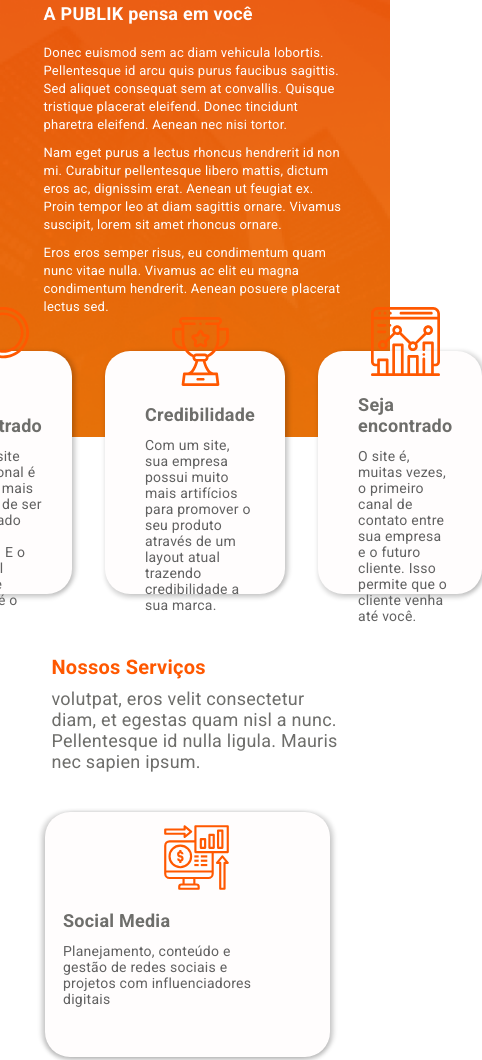
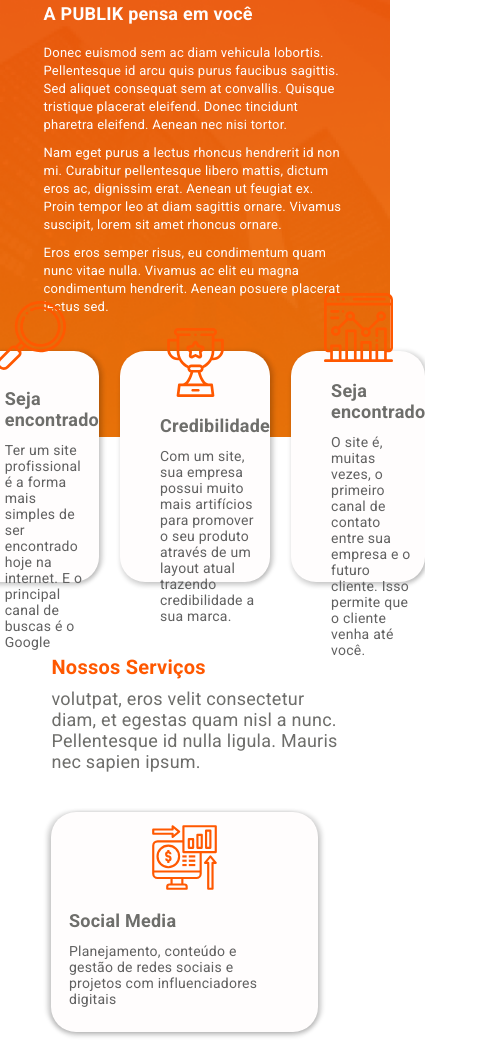
Before and after one commit to luizcdribeiro/publik, a website built with webpack: page index.html in a window 390 px wide. Shown: the part 289-1349 px from the top of the page, 482 px wide, since content can reach past the window. Built offline with nearby package versions, Linux system fonts and the light colour scheme.

Commit message:
ajustes mobile

```diff
--- a/assets/css/scss/components/_carrossel.scss
+++ b/assets/css/scss/components/_carrossel.scss
@@ -122,12 +122,12 @@
     margin-right: 67px;
     outline: none;
     @media screen and (max-width: 599px) {
-      padding: 14px 30px 29px 40px;
+      padding: 0;
       max-width: 100%;
-      width: 218px !important;
-      height: 200px !important;
+      width: 288px !important;
+      height: 231px !important;
       margin-bottom: 20px;
-      margin-right: 33px;
+      margin-right: 21px;
     }
 
     &:last-child {
@@ -152,6 +152,7 @@
 
       @media screen and (max-width: 599px) {
         margin: 0 auto;
+        margin-top: 18px;
       }
     }
 
@@ -165,6 +166,7 @@
       @media screen and (max-width: 599px) {
         font-size: 18px;
         line-height: 21px;
+        margin-left: 40px;
       }
 
     }
@@ -179,7 +181,8 @@
         font-size: 14px;
         line-height: 16px;
         height: 100%;
-
+        margin-left: 40px;
+        margin-right: 10px;
       }
     }
 
--- a/assets/css/scss/components/_depoimento.scss
+++ b/assets/css/scss/components/_depoimento.scss
@@ -91,15 +91,16 @@
         @media screen and ($max-sm) {
           font-size: 14px;
           line-height: 16px;
-          padding-bottom: 16px;
-          padding-left: 21px;
-          padding-right: 0;
+          margin-bottom: 16px;
+          margin-left: 21px;
+          margin-right: 0;
+          padding: 0;
         }
       }
 
       p {
         @media screen and ($max-sm) {
-          padding-bottom: 30px;
+          margin-bottom: 30px;
         }
       }
     }
--- a/assets/css/scss/components/_servicos.scss
+++ b/assets/css/scss/components/_servicos.scss
@@ -64,13 +64,14 @@
       padding: 15px 26px 28px 29px;
       box-shadow: -4px 0px 4px rgba(0, 0, 0, 0.15), 4px 0px 4px rgba(0, 0, 0, 0.15), 0px 4px 4px rgba(0, 0, 0, 0.15);
       @media screen and (max-width: 599px) {
-        padding: 11px 0px 14px 18px;
+        padding: 0;
         max-width: 100%;
         width: 267px !important;
         height: 220px !important;
-        margin: 0 15px;
         margin-bottom: 20px;
         margin-top: 20px;
+        margin-right: 21px;
+        margin-left: 0;
 
          &:first-child {
           margin-left: 0;
@@ -93,10 +94,19 @@
             height: 69px;
           }
         }
+
+        @media screen and (max-width: 599px) {
+          margin-top: 11px;
+        }
       }
       @media screen and (max-width: 599px) {
+        h3 {
+          margin-left: 18px;
+        }
         p {
           max-width: 197px;
+          margin-left: 18px;
+          margin-bottom: 20px;
         }
       }
     }
```
Also changed, not shown: assets/css/style.css.
